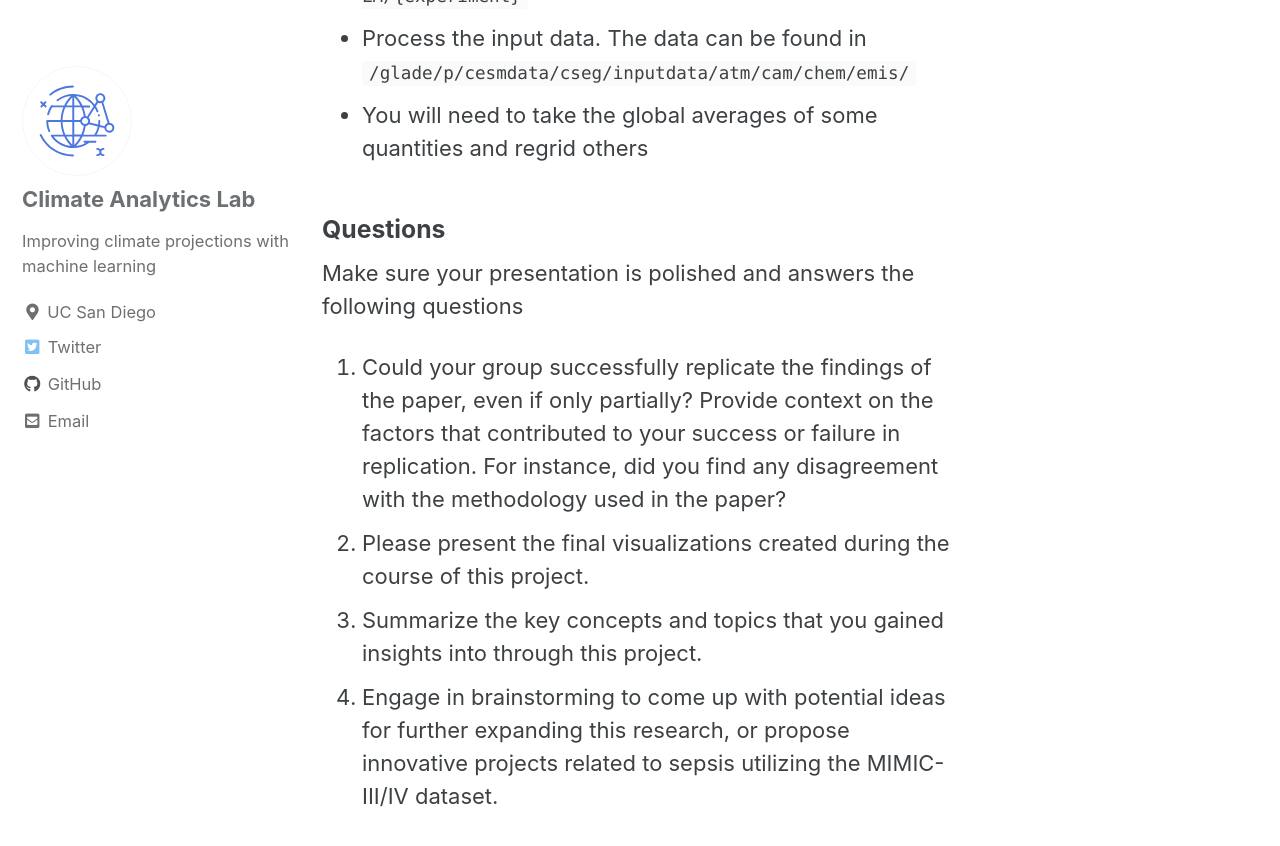
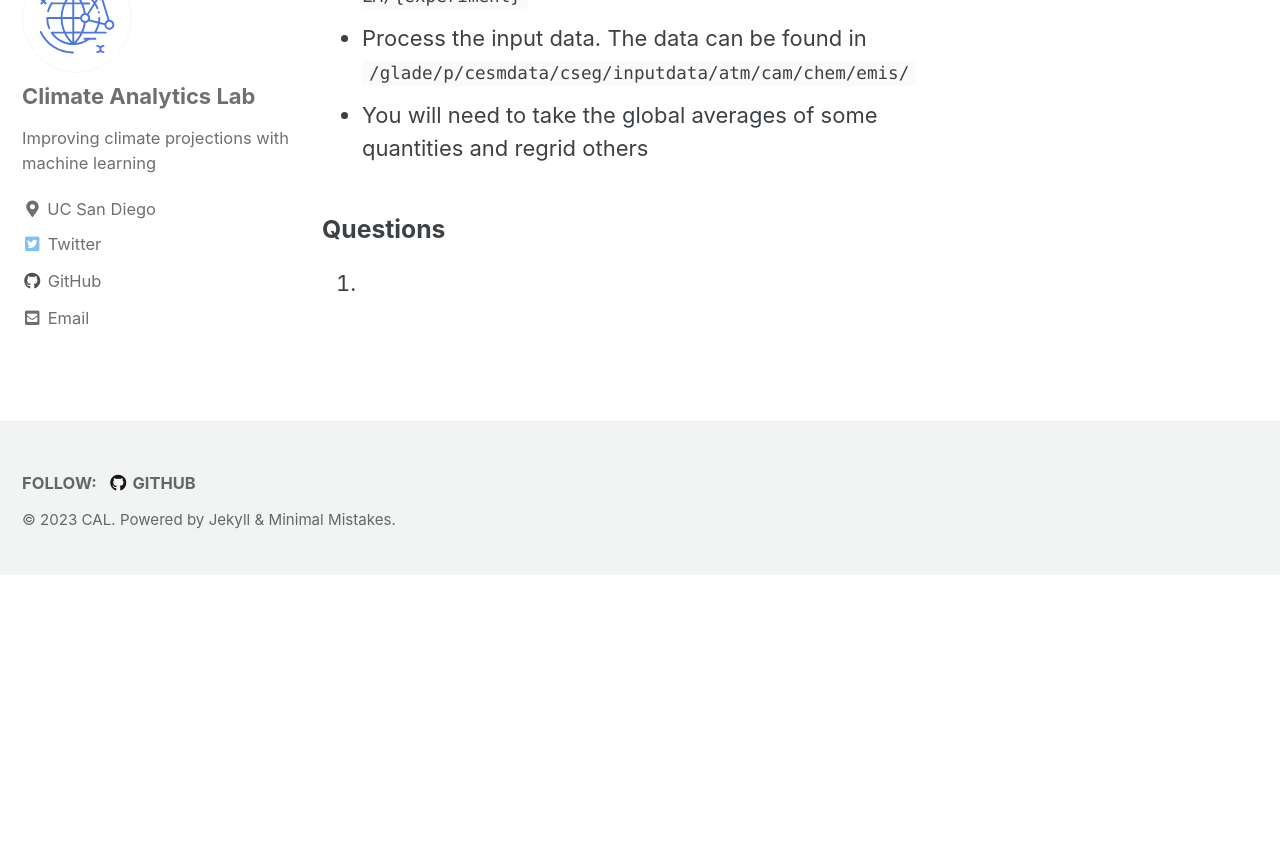
Before and after one commit to jackljk/climate-analytics-lab.github.io, a Jekyll site: the page built from _pages/dsc_180_data.md, in a window 1280 px wide and 900 px high, scrolled down 748 px. Shown: the top 846 px of the window. Built offline with Jekyll 4.4.1, drawn with Linux system fonts in a browser that asks for light colours; cached includes are drawn as plain includes; after the commit the page ends 1323 px from its top, so only the background shows below that.

Commit message:
Update dsc_180_data.md

```diff
--- a/_pages/dsc_180_data.md
+++ b/_pages/dsc_180_data.md
@@ -22,9 +22,4 @@ You will be touching on the following topics.
 
 ### Questions
 
-Make sure your presentation is polished and answers the following questions
-
-1. Could your group successfully replicate the findings of the paper, even if only partially? Provide context on the factors that contributed to your success or failure in replication. For instance, did you find any disagreement with the methodology used in the paper?
-2. Please present the final visualizations created during the course of this project.
-3. Summarize the key concepts and topics that you gained insights into through this project.
-4. Engage in brainstorming to come up with potential ideas for further expanding this research, or propose innovative projects related to sepsis utilizing the MIMIC-III/IV dataset.
+1.
```
